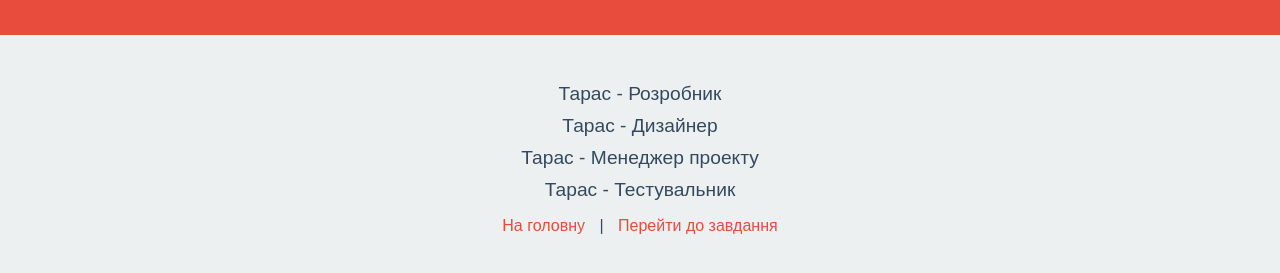
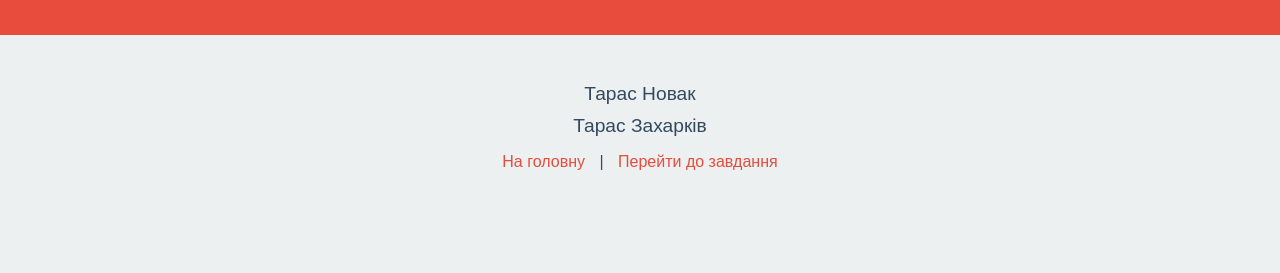
Before and after one commit to Taras345/oki-2024-lab8, a plain HTML site: page team.html in a window 1280 px wide. Shown: the part 77-350 px from the top of the page. Drawn offline with Linux system fonts and the light colour scheme.

Commit message:
team.html

```diff
--- a/team.html
+++ b/team.html
@@ -51,10 +51,8 @@
     </header>
     <main>
         <ul>
-            <li>Тарас - Розробник</li>
-            <li>Тарас - Дизайнер</li>
-            <li>Тарас - Менеджер проекту</li>
-            <li>Тарас - Тестувальник</li>
+            <li>Тарас Новак</li>
+            <li>Тарас Захарків</li>
         </ul>
         <nav>
             <a href="index.html">На головну</a> |
```
